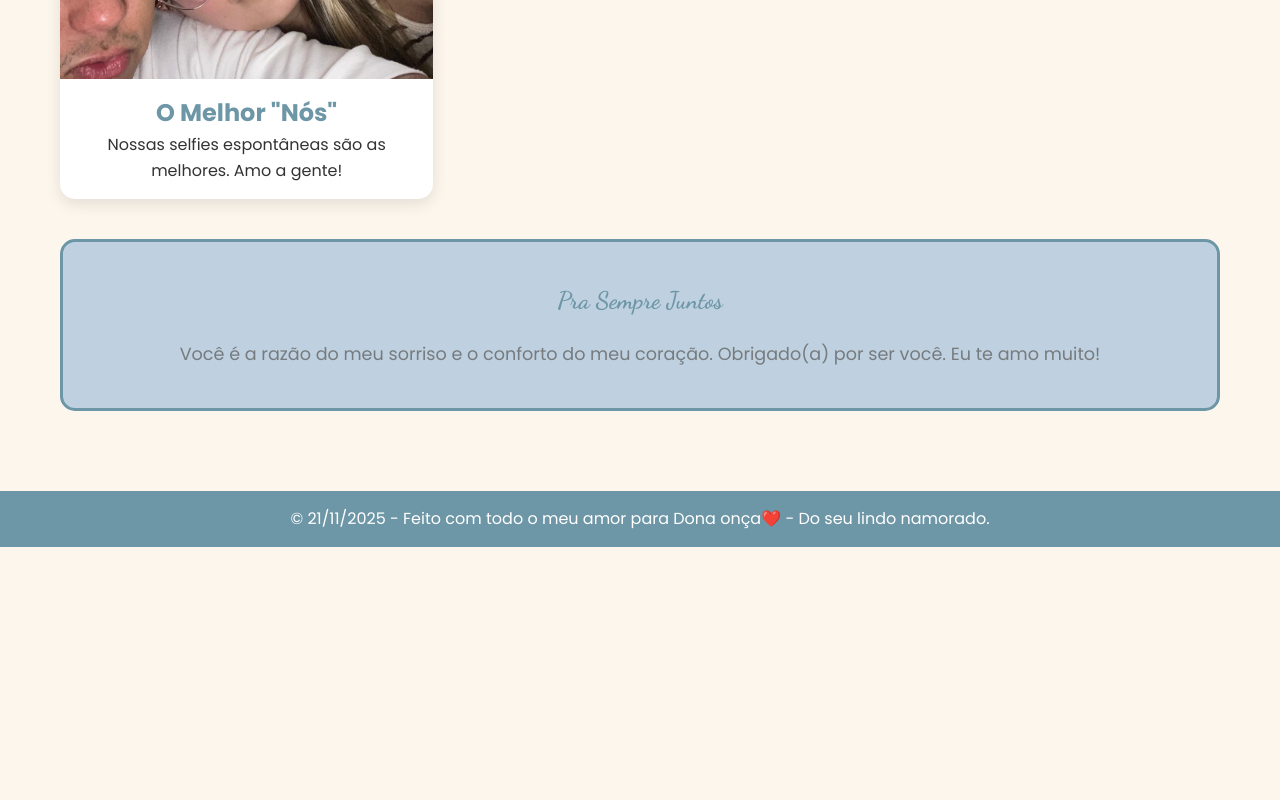
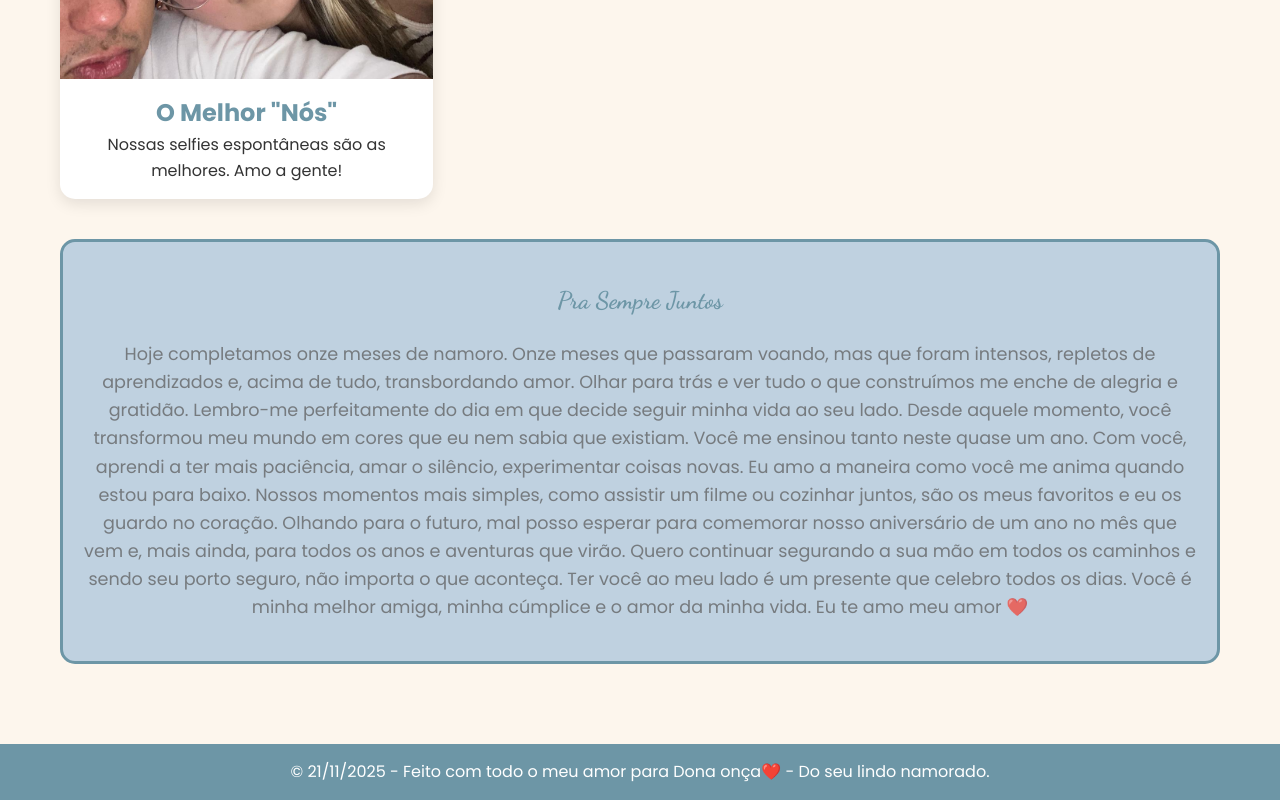
Before and after one commit to Tavinnlss/presenteDigital, a plain HTML site: page index.html in a window 1280 px wide. Shown: the part 958-1758 px from the top of the page. Before the commit the page ends 1505 px from the top, so only its background shows below. Drawn offline with Linux system fonts and the light colour scheme.

Commit message:
Subindo arquivos

```diff
--- a/index.html
+++ b/index.html
@@ -54,7 +54,20 @@
 
         <section class="special-message">
             <h2>Pra Sempre Juntos</h2>
-            <p>Você é a razão do meu sorriso e o conforto do meu coração. Obrigado(a) por ser você. Eu te amo muito!</p>
+            <p>
+                Hoje completamos onze meses de namoro. Onze meses que passaram voando, mas que foram intensos, repletos de aprendizados e, acima de tudo, transbordando amor. Olhar para trás e ver tudo o que construímos me enche de alegria e gratidão.
+
+                Lembro-me perfeitamente do dia em que decide seguir minha vida ao seu lado. Desde aquele momento, você transformou meu mundo em cores que eu nem sabia que existiam.
+
+                Você me ensinou tanto neste quase um ano. Com você, aprendi a ter mais paciência, amar o silêncio, experimentar coisas novas. Eu amo a maneira como você me anima quando estou para baixo. Nossos momentos mais simples, como assistir um filme ou cozinhar juntos, são os meus favoritos e eu os guardo no coração.
+
+                Olhando para o futuro, mal posso esperar para comemorar nosso aniversário de um ano no mês que vem e, mais ainda, para todos os anos e aventuras que virão. Quero continuar segurando a sua mão em todos os caminhos e sendo seu porto seguro, não importa o que aconteça.
+
+                Ter você ao meu lado é um presente que celebro todos os dias. Você é minha melhor amiga, minha cúmplice e o amor da minha vida.
+
+                Eu te amo meu amor ❤️
+
+            </p>
         </section>
     </main>
 
```
